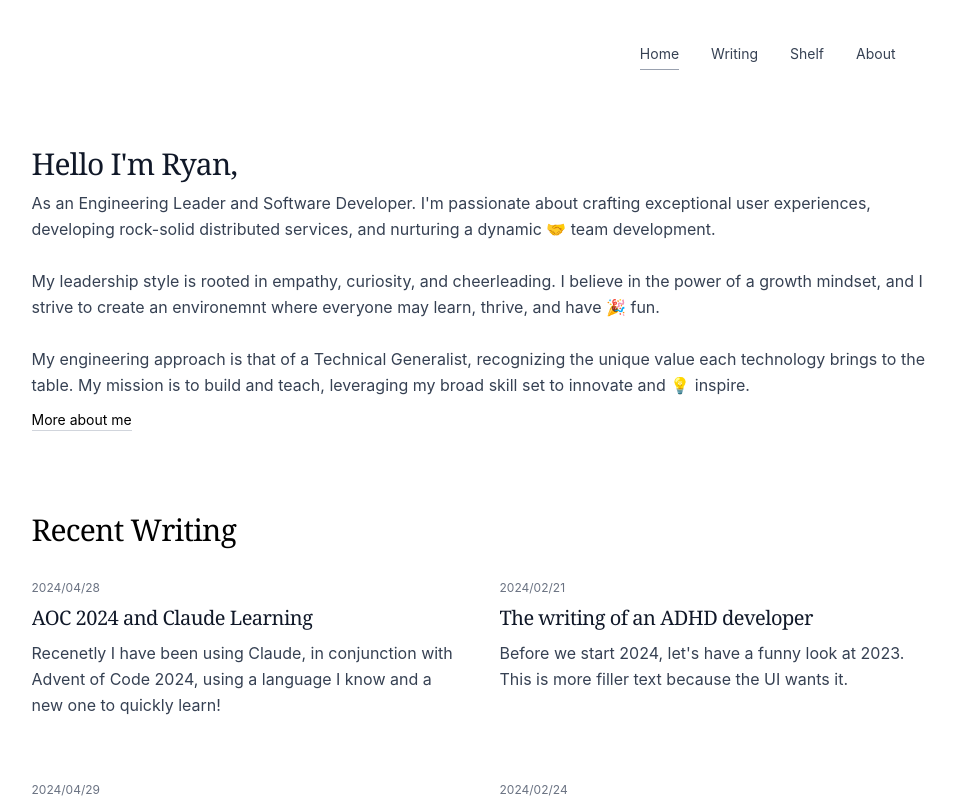
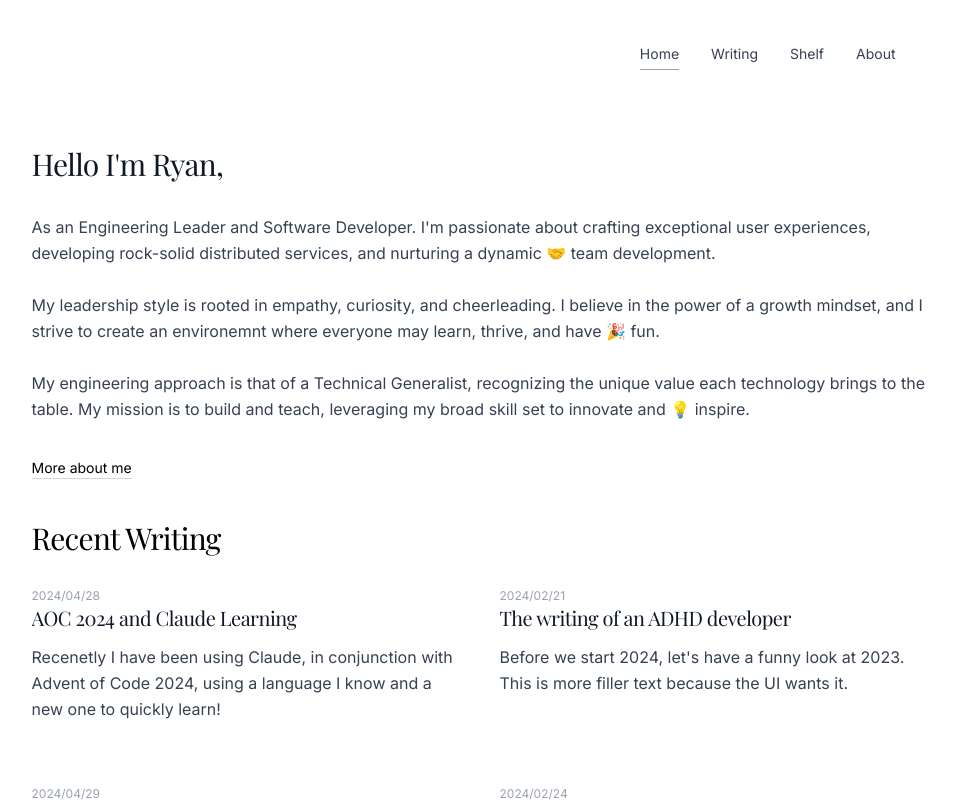
Before and after one commit to ryanyogan/2025-ryanyogan.com, a Next.js app: page / in a window 1280 px wide. Shown: the top 802 px of the page, without its empty margins (153-1109 px from the left). Built offline with nearby package versions, Linux system fonts and the light colour scheme; no server answers.

Commit message:
even flow

```diff
--- a/package.json
+++ b/package.json
@@ -12,6 +12,7 @@
     "@mapbox/rehype-prism": "^0.9.0",
     "@mdx-js/loader": "^3.1.0",
     "@mdx-js/react": "^3.1.0",
+    "@next/font": "^14.2.15",
     "@next/mdx": "^15.1.2",
     "@octokit/rest": "^21.0.2",
     "@tailwindcss/postcss": "4.0.0-beta.8",
--- a/src/app/layout.tsx
+++ b/src/app/layout.tsx
@@ -1,6 +1,6 @@
 import { Analytics } from "@vercel/analytics/react";
 import { SpeedInsights } from "@vercel/speed-insights/next";
-import { GeistSans } from "geist/font/sans";
+import { Inter, Playfair_Display } from "next/font/google";
 
 import { NameTitle } from "@/components/name-title";
 import "@/styles/globals.css";
@@ -11,13 +11,28 @@ export const metadata = {
     "Software developer and engineering leader focused on crafting exceptional user experiences.",
 };
 
+const playfair_display = Playfair_Display({
+  weight: ["400", "700"],
+  subsets: ["latin"],
+  variable: "--font-playfair",
+});
+
+const inter = Inter({
+  weight: ["400", "500", "600", "700"],
+  subsets: ["latin"],
+  variable: "--font-inter",
+});
+
 export default function RootLayout({
   children,
 }: {
   children: React.ReactNode;
 }) {
   return (
-    <html lang="en" className={`${GeistSans.className}`}>
+    <html
+      lang="en"
+      className={`${playfair_display.variable} ${inter.variable}`}
+    >
       <body className="font-sans antialiased bg-white text-gray-900">
         <div className="max-w-3xl lg:max-w-4xl xl:max-w-5xl mx-auto px-4 sm:px-6 lg:px-8">
           <main className="sm:mt-6 mt-4 mb-24">
--- a/src/app/page.tsx
+++ b/src/app/page.tsx
@@ -1,18 +1,17 @@
 import { RecentRepositories } from "@/components/recent-repositories";
 import { RecentWriting } from "@/components/recent-writing";
 import { getRecentRepos } from "@/lib/github";
-import { unstable_cacheLife as cacheLife } from "next/cache";
 import Link from "next/link";
 
 export default async function Home() {
-  "use cache";
-  cacheLife("hours");
+  // "use cache";
+  // cacheLife("hours");
 
   const { repos: recentRepos, totalCount } = await getRecentRepos(6);
 
   return (
-    <div className="space-y-20">
-      <section className="space-y-2">
+    <div className="space-y-10">
+      <section className="space-y-8">
         <h2 className="text-3xl font-serif font-normal tracking-tight text-gray-900">
           Hello I&apos;m Ryan,
         </h2>
--- a/src/components/recent-repositories.tsx
+++ b/src/components/recent-repositories.tsx
@@ -16,7 +16,7 @@ export function RecentRepositories({
       <h2 className="text-3xl font-serif font-normal tracking-tight text-gray-900 pb-2 relative inline-block">
         <span className="relative z-10">Recent Repos</span>
       </h2>
-      <div className="grid gap-12 md:grid-cols-2 lg:grid-cols-3">
+      <div className="grid gap-12 md:grid-cols-2">
         {repos.map((repo) => (
           <Link
             key={repo.name}
--- a/src/components/writing-post-card.tsx
+++ b/src/components/writing-post-card.tsx
@@ -12,11 +12,9 @@ interface WritingPostCardProps {
 export function WritingPostCard({ post }: WritingPostCardProps) {
   return (
     <article className="group pb-6">
-      <Link href={`/writing/${post.slug}`} className="block space-y-2">
-        <time className="text-xs text-gray-500 font-sans block">
-          {post.date}
-        </time>
-        <h2 className="text-xl font-serif font-normal tracking-tight text-gray-900 group-hover:text-gray-600 transition-colors line-clamp-2">
+      <Link href={`/writing/${post.slug}`} className="flex flex-col">
+        <time className="text-xs text-gray-400">{post.date}</time>
+        <h2 className="text-xl pb-3 font-serif font-normal tracking-tight text-gray-900 group-hover:text-gray-600 transition-colors line-clamp-2">
           {post.title}
         </h2>
         <p className="text-base text-gray-700 leading-relaxed font-sans line-clamp-3">
--- a/src/styles/globals.css
+++ b/src/styles/globals.css
@@ -1,4 +1,9 @@
 @import "tailwindcss";
+
+@theme {
+  --font-sans: var(--font-inter);
+  --font-serif: var(--font-playfair);
+}
 
 @layer base {
   html {
```
Also changed, not shown: 1 other file (tests, documents, lock files or other folders).
